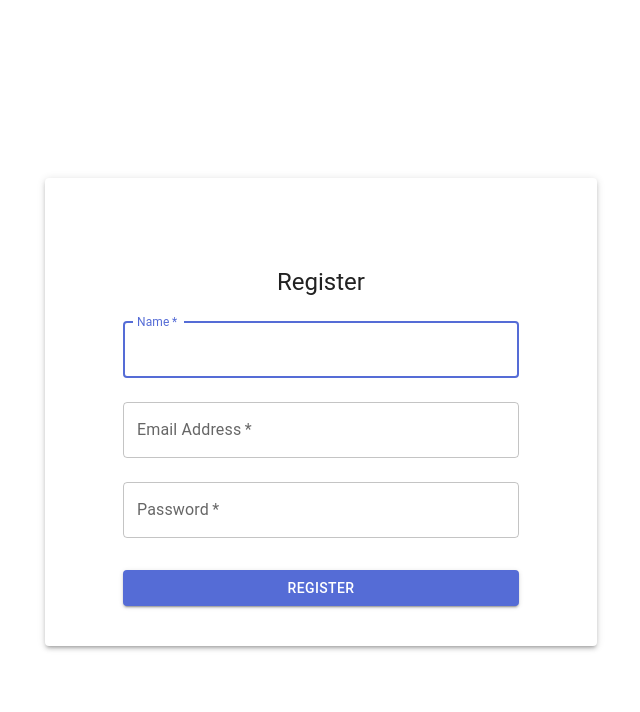
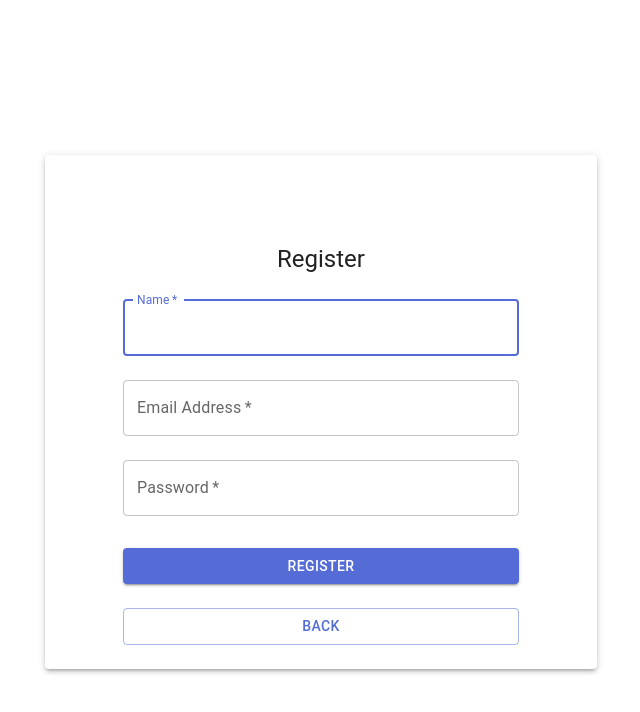
Before and after one commit to manuel-tsvetanski/softuni-ticketing-system-client, a React (Vite) app in the folder ticketing-system-client/: page /register in a window 1280 px wide. Shown: the top 712 px of the page, without its empty margins (319-959 px from the left). Built offline with nearby package versions, Linux system fonts and the light colour scheme.

Commit message:
TK-05 | make return buttons

```diff
--- a/ticketing-system-client/src/components/Dashboard.jsx
+++ b/ticketing-system-client/src/components/Dashboard.jsx
@@ -1,15 +1,34 @@
 // Dashboard.jsx
 import React from 'react';
+import { useNavigate } from 'react-router-dom';
 import { Routes, Route, Outlet } from 'react-router-dom';
 import Avatar from './Avatar';
 import TicketList from './TicketList';
+import { Button , useTheme } from '@mui/material';
 
 function Dashboard() {
+  const navigate = useNavigate();
+  const theme = useTheme();
   return (
     <div>
       <Avatar />
       <h1>Dashboard</h1>
       <TicketList />
+      <Button
+            //variant="outlined"
+            onClick={() => navigate(-1)} // Navigate to the previous page
+            sx={{
+              width: 1/4,
+              mt: 1,
+              backgroundColor: theme.palette.primary.main, // Use theme primary color for background
+              color: theme.palette.primary.contrastText, // Use theme primary contrast text color
+              '&:hover': {
+                backgroundColor: theme.palette.primary.dark, // Darker shade on hover
+              }
+            }}
+          >
+            Home
+      </Button>
       <Outlet />
     </div>
   );
--- a/ticketing-system-client/src/components/Login.jsx
+++ b/ticketing-system-client/src/components/Login.jsx
@@ -67,6 +67,14 @@ function Login() {
           >
             Login
           </Button>
+          <Button
+            fullWidth
+            variant="outlined"
+            onClick={() => navigate(-1)} // Navigate to the previous page
+            sx={{ mt: 1 }}
+          >
+            Back
+          </Button>
         </Box>
       </Box>
     </Container>
--- a/ticketing-system-client/src/components/Register.jsx
+++ b/ticketing-system-client/src/components/Register.jsx
@@ -80,6 +80,14 @@ function Register() {
           >
             Register
           </Button>
+          <Button
+            fullWidth
+            variant="outlined"
+            onClick={() => navigate(-1)} // Navigate to the previous page
+            sx={{ mt: 1 }}
+          >
+            Back
+          </Button>
         </Box>
       </Box>
     </Container>
```
